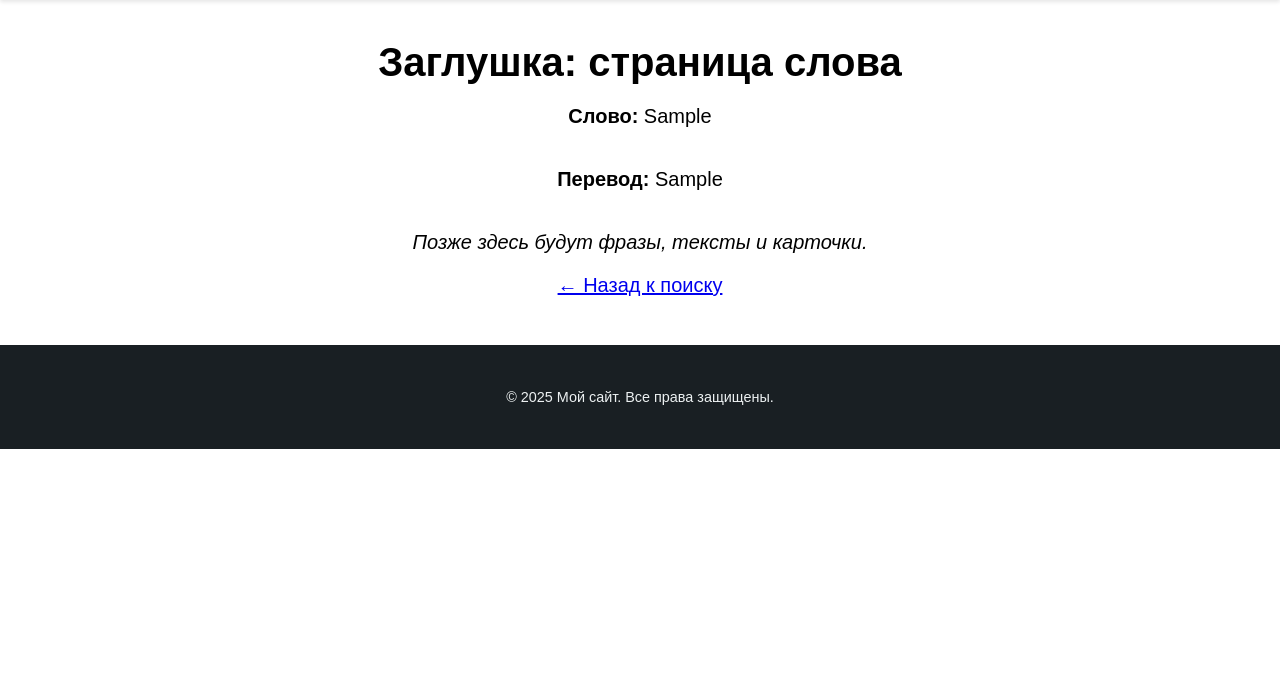
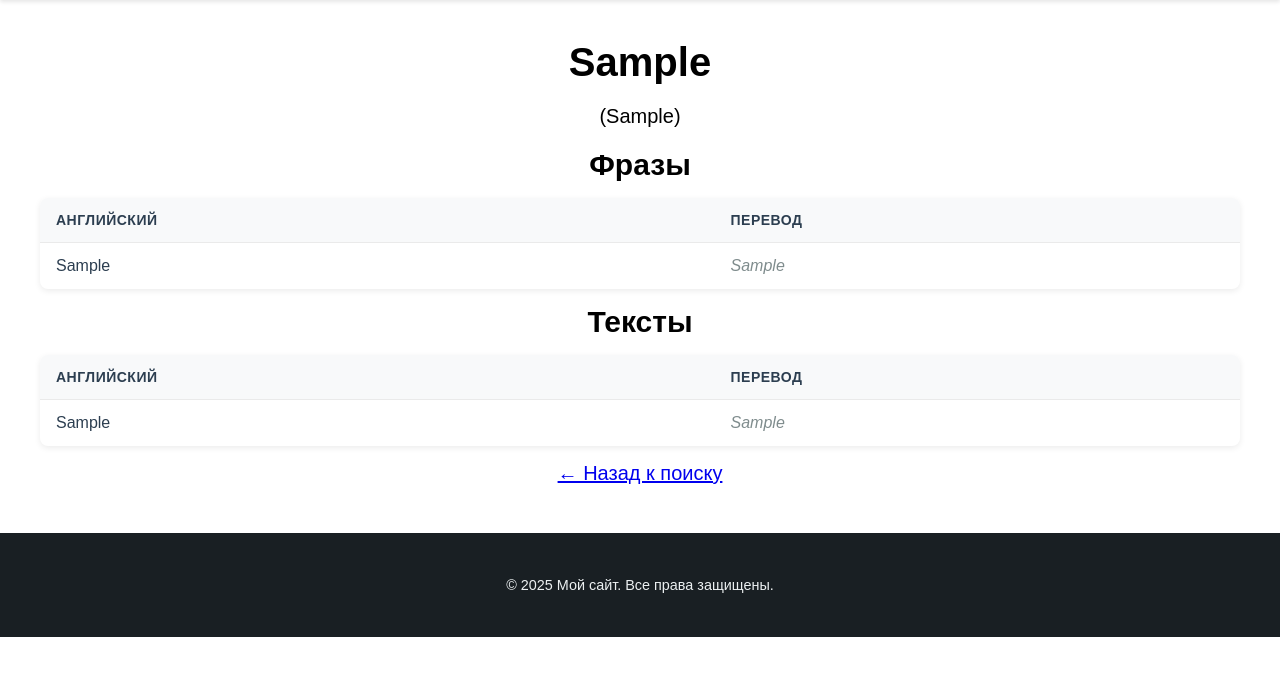
Before and after one commit to melissapixel/tech-english, a Django app: template eng/vocabulary/templates/vocabulary/word_detail_stub.html in a window 1280 px wide. Shown: the part 60-736 px from the top of the page. Run offline with Django 3.2, Linux system fonts and the light colour scheme; the template is opened without the code that fills it: most values are stand-ins (such as "Sample title", 1, 10 or a date in 2020).

Commit message:
templete for word datail

```diff
--- a/eng/static/css/base.css
+++ b/eng/static/css/base.css
@@ -82,6 +82,63 @@ body {
 p {
     padding: 20px;
 }
+
 .error { color: red; margin: 10px 0; }
 input[type="text"] { padding: 8px; width: 300px; margin: 20px;}
 button { padding: 8px 16px; }
+
+/* === Таблица примеров === */
+.section {
+  text-align: center;
+}
+.examples-table {
+    text-align: center;
+    width: 100%;
+    border-collapse: collapse;
+    margin: 16px 0;
+    font-size: 16px;
+    box-shadow: 0 2px 6px rgba(0,0,0,0.08);
+    border-radius: 8px;
+    overflow: hidden;
+}
+
+.examples-table th,
+.examples-table td {
+    padding: 14px 16px;
+    text-align: left;
+    border-bottom: 1px solid #eaeaea;
+}
+
+.examples-table th {
+    background-color: #f8f9fa;
+    color: #2c3e50;
+    font-weight: 600;
+    text-transform: uppercase;
+    font-size: 14px;
+    letter-spacing: 0.5px;
+}
+
+.examples-table tbody tr:last-child td {
+    border-bottom: none;
+}
+
+.examples-table tbody tr:hover {
+    background-color: #f1f8ff;
+}
+
+.examples-table .en {
+    font-weight: 500;
+    color: #2c3e50;
+}
+
+.examples-table .ru {
+    color: #7f8c8d;
+    font-style: italic;
+}
+
+/* Сообщение "Нет данных" */
+.no-data {
+    color: #95a5a6;
+    font-style: italic;
+    margin: 16px 0;
+}
--- a/eng/vocabulary/templates/vocabulary/word_detail_stub.html
+++ b/eng/vocabulary/templates/vocabulary/word_detail_stub.html
@@ -2,9 +2,60 @@
 {% block title %}search word{% endblock %}
 
 {% block content %}
-    <h1>Заглушка: страница слова</h1>
-    <p><strong>Слово:</strong> {{ word.word_en }}</p>
-    <p><strong>Перевод:</strong> {{ word.translation_ru }}</p>
-    <p><em>Позже здесь будут фразы, тексты и карточки.</em></p>
+    <h1>{{ word.word_en }}</h1>
+    <p>({{ word.translation_ru }})</p>
+
+    <!-- <p><em>Позже здесь будут фразы, тексты и карточки.</em></p> -->
+
+    <!-- Фразы -->
+    <div class="section">
+        <h2>Фразы</h2>
+        {% if word.get_phrases %}
+            <table class="examples-table">
+                <thead>
+                    <tr>
+                        <th>Английский</th>
+                        <th>Перевод</th>
+                    </tr>
+                </thead>
+                <tbody>
+                    {% for phrase in word.get_phrases %}
+                        <tr>
+                            <td class="en">{{ phrase.example_en }}</td>
+                            <td class="ru">{{ phrase.translation_ru }}</td>
+                        </tr>
+                    {% endfor %}
+                </tbody>
+            </table>
+        {% else %}
+            <p class="no-data">Нет фраз для этого слова.</p>
+        {% endif %}
+    </div>
+
+    <!-- Тексты -->
+    <div class="section">
+        <h2>Тексты</h2>
+        {% if word.get_texts %}
+            <table class="examples-table">
+                <thead>
+                    <tr>
+                        <th>Английский</th>
+                        <th>Перевод</th>
+                    </tr>
+                </thead>
+                <tbody>
+                    {% for text in word.get_texts %}
+                        <tr>
+                            <td class="en">{{ text.example_en }}</td>
+                            <td class="ru">{{ text.translation_ru }}</td>
+                        </tr>
+                    {% endfor %}
+                </tbody>
+            </table>
+        {% else %}
+            <p class="no-data">Нет текстов для этого слова.</p>
+        {% endif %}
+    </div>
+
     <a href="{% url 'vocabulary:search' %}">← Назад к поиску</a>
 {% endblock %}
```
